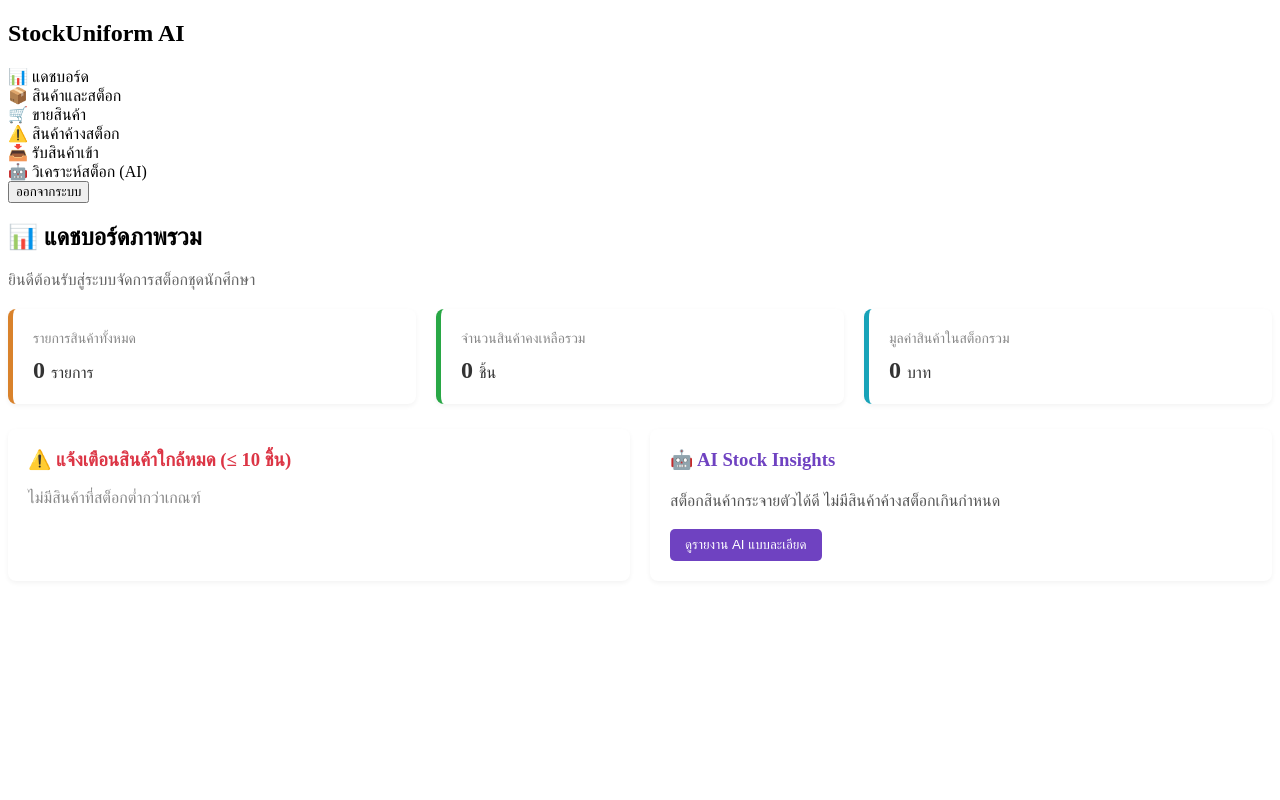
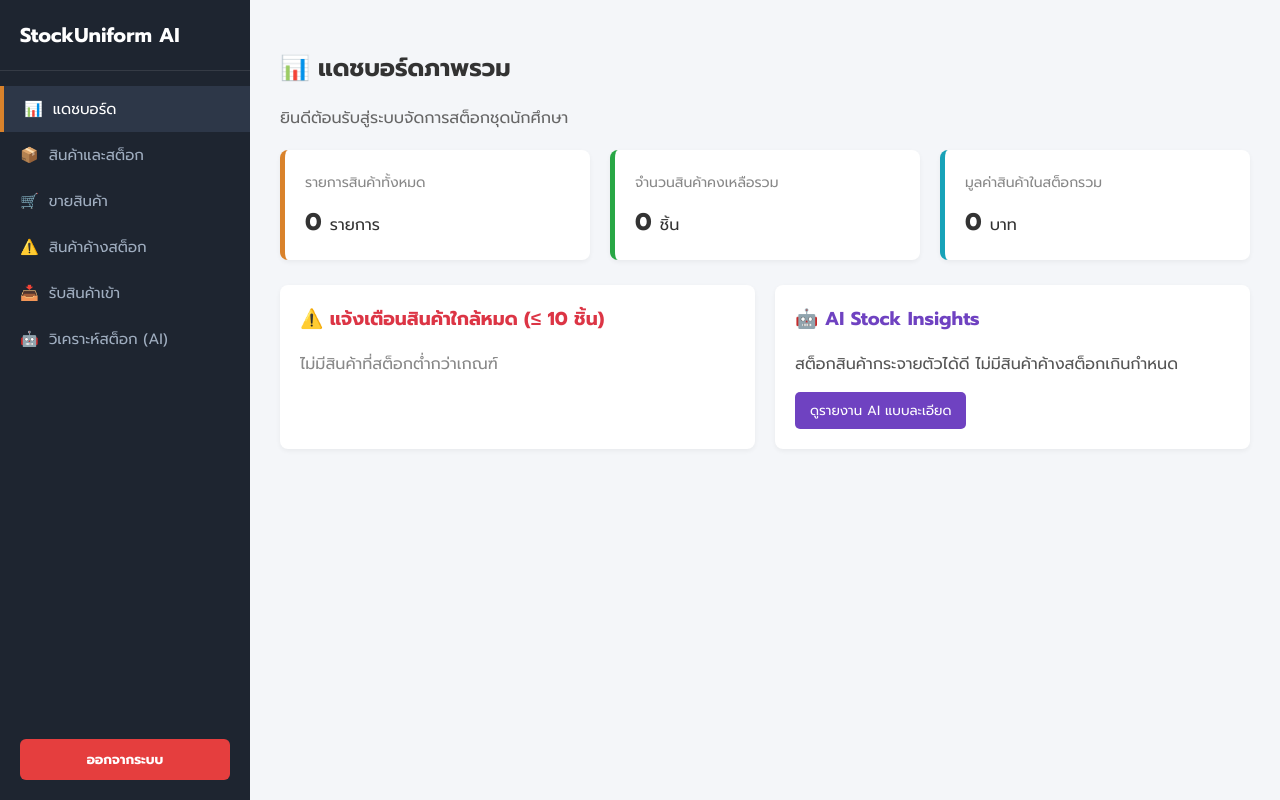
Before and after one commit to bm6640410186-cloud/my-stock-app, a website: page public/index.html in a window 1280 px wide. Drawn offline with Linux system fonts and the light colour scheme; no server answers.

Commit message:
Add CSS styles for layout and sidebar navigation
Added custom styles for the application layout and sidebar.

```diff
--- a/public/index.html
+++ b/public/index.html
@@ -4,8 +4,30 @@
   <meta charset="UTF-8">
   <meta name="viewport" content="width=device-width, initial-scale=1.0">
   <title>StockUniform AI - ระบบจัดการสต็อก</title>
-  <link rel="stylesheet" href="style.css">
   <link href="https://fonts.googleapis.com/css2?family=Prompt:wght@300;400;500;600;700&display=swap" rel="stylesheet">
+  <style>
+    * { box-sizing: border-box; font-family: 'Prompt', sans-serif; }
+    body { margin: 0; padding: 0; background-color: #f4f6f9; color: #333; }
+    .app-container { display: flex; min-height: 100vh; }
+
+    /* Sidebar Styles */
+    .sidebar { width: 250px; background-color: #1e2530; color: #fff; display: flex; flex-direction: column; flex-shrink: 0; }
+    .brand { padding: 20px; border-bottom: 1px solid rgba(255,255,255,0.1); }
+    .brand h2 { margin: 0; font-size: 20px; color: #fff; }
+    .nav-menu { flex: 1; padding: 15px 0; }
+    .nav-item { padding: 12px 20px; cursor: pointer; transition: 0.2s; display: flex; align-items: center; gap: 10px; font-size: 15px; color: #a0aec0; }
+    .nav-item:hover, .nav-item.active { background-color: #2d3748; color: #fff; border-left: 4px solid #d9822b; }
+    .sidebar-footer { padding: 20px; }
+    .btn-logout { width: 100%; padding: 10px; background: #e53e3e; color: white; border: none; border-radius: 6px; cursor: pointer; font-weight: bold; }
+
+    /* Main Content */
+    .main-content { flex: 1; padding: 30px; overflow-y: auto; }
+    .btn-primary { background-color: #d9822b; color: white; border: none; padding: 10px 18px; border-radius: 6px; cursor: pointer; font-weight: bold; }
+    .btn-primary:hover { background-color: #c06f1d; }
+
+    /* Modal Styles */
+    .modal { position: fixed; top: 0; left: 0; width: 100%; height: 100%; background: rgba(0,0,0,0.5); z-index: 1000; }
+  </style>
 </head>
 <body>
   <div class="app-container">
@@ -41,10 +63,8 @@
 
     <!-- Main Content Area -->
     <main class="main-content">
-      <!-- 1. View Dashboard -->
       <section id="view-dashboard" class="view active-view"></section>
 
-      <!-- 2. View Products & Stock -->
       <section id="view-products" class="view" style="display:none;">
         <div class="header-action" style="display:flex; justify-content:space-between; align-items:center;">
           <h2>จัดการสินค้าและสต็อก</h2>
@@ -53,7 +73,6 @@
         <div id="productsTableWrap"></div>
       </section>
 
-      <!-- 3. View POS (Selling) -->
       <section id="view-pos" class="view" style="display:none;">
         <h2>🛒 ขายสินค้า (POS)</h2>
         <p style="color:#666;">ระบบบันทึกการขายสินค้าหน้าร้าน</p>
@@ -62,13 +81,8 @@
         </div>
       </section>
 
-      <!-- 4. View Deadstock & Low Stock Analytics -->
       <section id="view-deadstock" class="view" style="display:none;"></section>
-
-      <!-- 5. View Receive Products -->
       <section id="view-receive" class="view" style="display:none;"></section>
-
-      <!-- 6. View AI Analytics -->
       <section id="view-ai-analytics" class="view" style="display:none;"></section>
     </main>
   </div>
```
